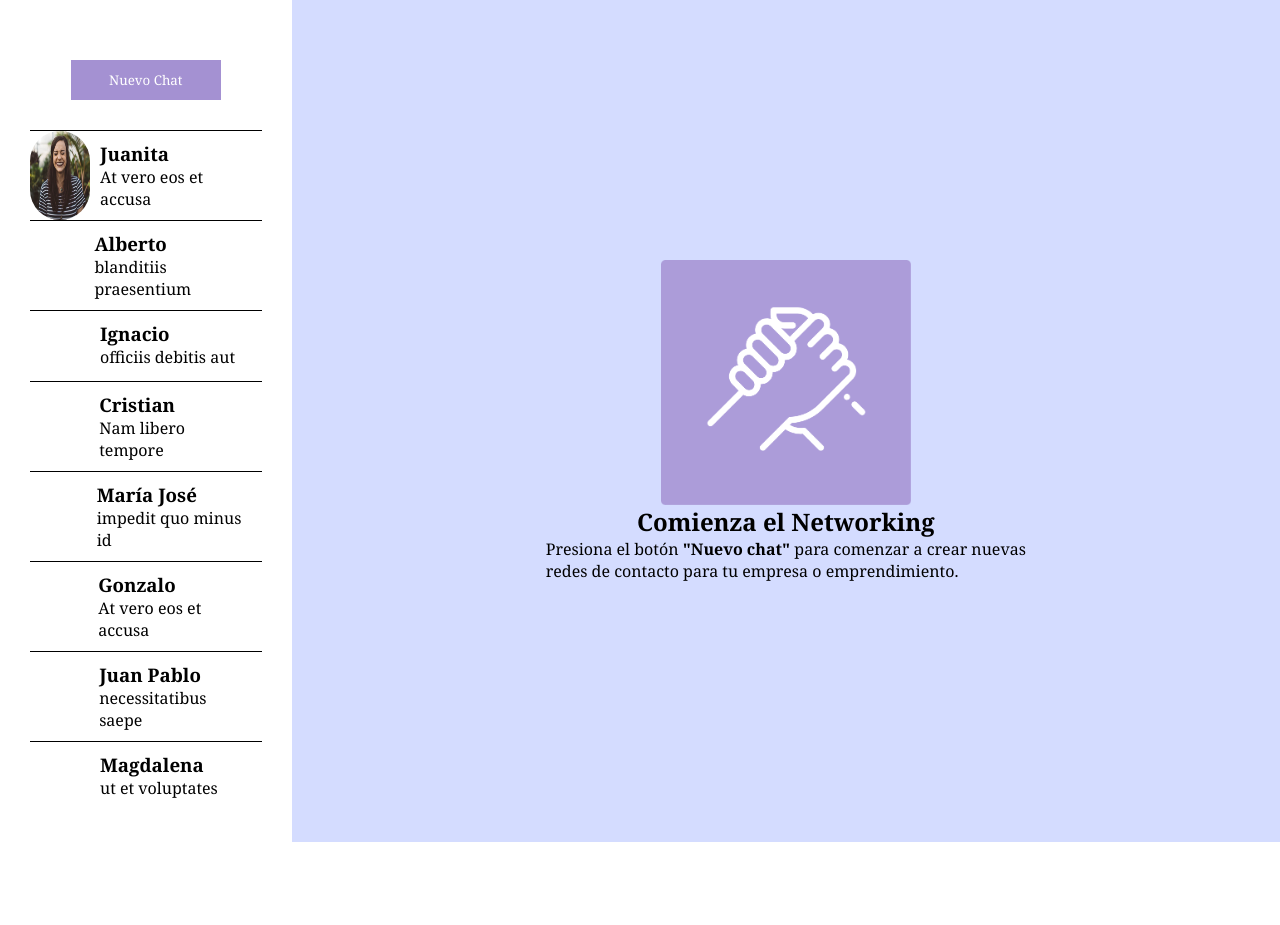
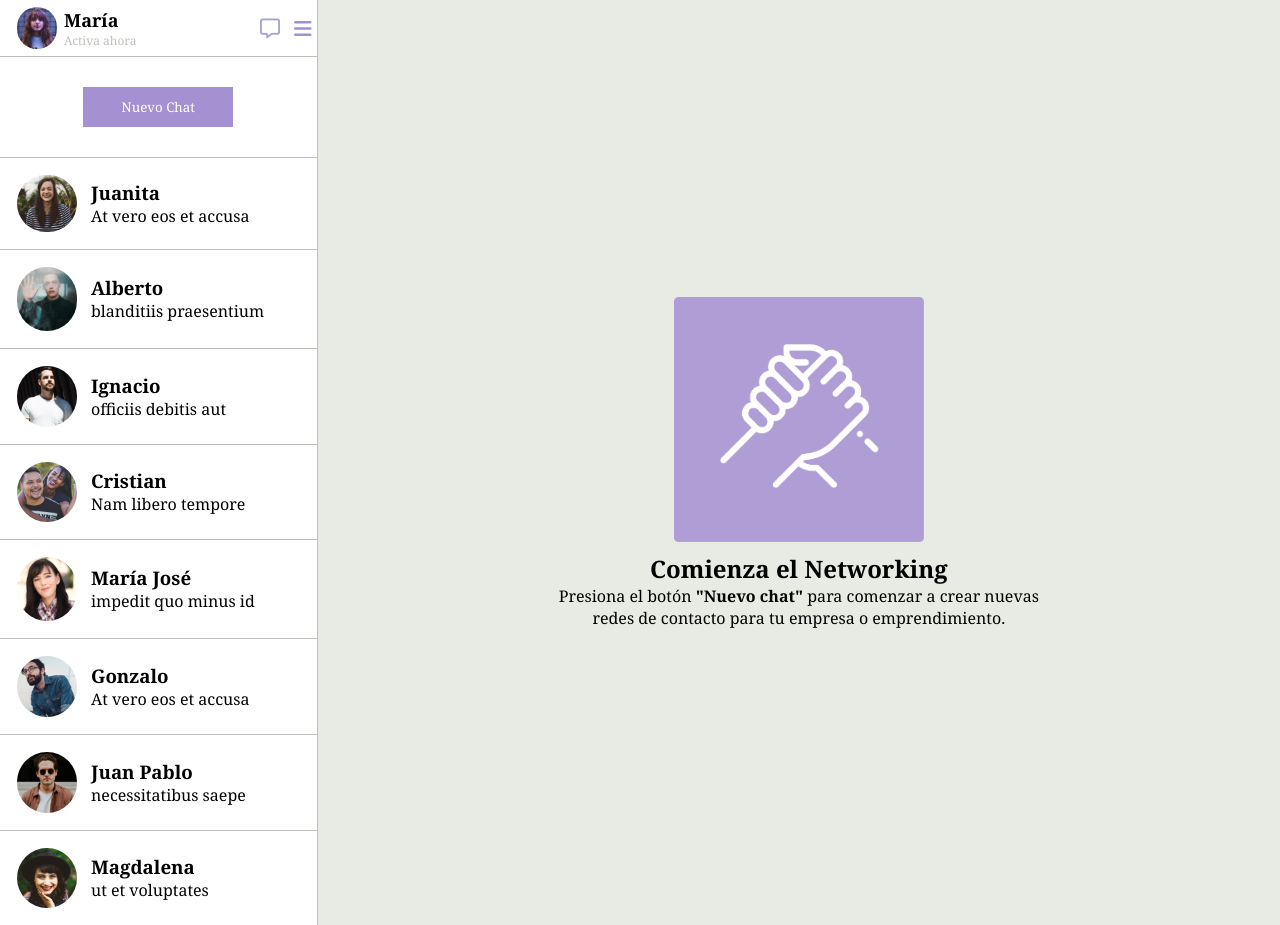
Before and after one commit to jhonnyquevedo/flexbox-jhonny, a plain HTML site: page index.html in a window 1280 px wide. Before the commit the page ends 842 px from the top, so only its background shows below. Drawn offline with Linux system fonts and the light colour scheme.

Commit message:
commit final

```diff
--- a/assets/css/style.css
+++ b/assets/css/style.css
@@ -16,32 +16,42 @@ main {
     justify-content: center;
     align-items: center;
     min-height: 100vh;
-    background-color: #d4dcff;
+    background-color: #E8EBE4;
 }
 
 .principal img{
     width: 250px;
 }
 
+.principal h2{
+    padding-top: 10px;
+}
+
 .contactos{
-    padding: 30px;
-    width: 300px;
+    display: flex;
+    flex-direction: column;
+    flex-basis: 33%
 }
 
 .contactos .contacto{
     display: flex;
     min-height: 70px;
-    border-color: black;
     border-top: solid 1px;
+    border-color: #BEC1BB;
+    border-right: solid 1px;
+    border-color: #BEC1BB;
+    padding: 10px;
+    align-items: center;
 }
 
 .contactos .contacto img{
     width: 60px;
     border-radius: 30px;
+    margin: 7px;
 }
 
 .contactos .contacto .info{
-   padding: 10px;
+   margin: 7px;
 }
 
 .nuevo-chat{
@@ -49,11 +59,15 @@ main {
     justify-content: center;
     align-items: center;
     height: 100px;
+    border-top: solid 1px;
+    border-color: #BEC1BB;
+    border-right: solid 1px;
+    border-color: #BEC1BB;
 }
 
 .nuevo-chat button {
     height: 40px;
-    background-color: #A491D2;
+    background-color: #a491d2;
     color: white;
     border: none;
     width: 150px;
@@ -64,5 +78,34 @@ main {
 }
 
 .nuevo-chat button:focus{
-    background-color: #F7BFB6;
+    background-color: #bec1bb;
 }
+
+.contactos nav{
+    display: flex;
+    justify-content: space-between;
+    align-items: center;
+    border-right: solid 1px;
+    border-color: #BEC1BB;
+}
+
+.contactos nav img{
+    width: 40px;
+    border-radius: 30px;
+    margin: 7px;
+}
+
+.contactos .perfil{
+    display: flex;
+    font-size: 12px;
+    align-items: center;
+    margin-left: 10px;
+}
+
+.contactos nav .items i{
+    padding: 5px;
+}
+
+.contactos nav .info p{
+    color: #bec1bb;
+}
--- a/index.html
+++ b/index.html
@@ -6,10 +6,25 @@
     <title>Sistema de mensajería</title>
     <!-- css -->
     <link rel="stylesheet" href="./assets/css/style.css">
+    <script src="https://kit.fontawesome.com/e7bc0e678d.js" crossorigin="anonymous"></script>
 </head>
 <body>
     <main>
         <section class="contactos">
+            <nav>
+                <div class="perfil">
+                    <img src="./assets/imgs/maria.jpg" alt="">
+                    <div class="info">
+                        <h2>María</h2>
+                        <p>Activa ahora</p>
+                    </div>
+
+                </div>
+                <div class="items">
+                    <i class="fa-regular fa-message fa-lg" style="color: #a4a5d2;"></i>
+                    <i class="fa-solid fa-bars fa-lg" style="color: #a491d2;"></i>
+                </div>
+            </nav>
             <div class="nuevo-chat">
                 <button>Nuevo Chat</button>
             </div>
@@ -22,7 +37,7 @@
             </div>
 
             <div class="contacto">
-                <img src="" alt="">
+                <img src="./assets/imgs/alberto.jpg" alt="">
                 <div class="info">
                     <h3>Alberto</h3>
                     <p>blanditiis praesentium</p>
@@ -30,7 +45,7 @@
             </div>
 
             <div class="contacto">
-                <img src="" alt="">
+                <img src="./assets/imgs/ignacio.jpg" alt="">
                 <div class="info">
                     <h3>Ignacio</h3>
                     <p>officiis debitis aut</p>
@@ -38,7 +53,7 @@
             </div>
 
             <div class="contacto">
-                <img src="" alt="">
+                <img src="./assets/imgs/cristian.jpg" alt="">
                 <div class="info">
                     <h3>Cristian</h3>
                     <p>Nam libero tempore</p>
@@ -46,7 +61,7 @@
             </div>
 
             <div class="contacto">
-                <img src="" alt="">
+                <img src="./assets/imgs/maria_jose.jpg" alt="">
                 <div class="info">
                     <h3>María José</h3>
                     <p> impedit quo minus id</p>
@@ -54,7 +69,7 @@
             </div>
 
             <div class="contacto">
-                <img src="" alt="">
+                <img src="./assets/imgs/gonzalo.jpg" alt="">
                 <div class="info">
                     <h3>Gonzalo</h3>
                     <p>At vero eos et accusa</p>
@@ -62,7 +77,7 @@
             </div>
 
             <div class="contacto">
-                <img src="" alt="">
+                <img src="./assets/imgs/juan_pablo.jpg" alt="">
                 <div class="info">
                     <h3>Juan Pablo</h3>
                     <p>necessitatibus saepe</p>
@@ -70,7 +85,7 @@
             </div>
 
             <div class="contacto">
-                <img src="" alt="">
+                <img src="./assets/imgs/magdalena.jpg" alt="">
                 <div class="info">
                     <h3>Magdalena</h3>
                     <p>ut et voluptates</p>
@@ -80,7 +95,8 @@
         <section class="principal">
             <img src="./assets/imgs/hand.png" alt="">
             <h2>Comienza el Networking</h2>
-            <p>Presiona el botón <strong>"Nuevo chat"</strong>  para comenzar a crear nuevas <br> redes de contacto para tu empresa o emprendimiento.</p>
+            <p>Presiona el botón <strong>"Nuevo chat"</strong>  para comenzar a crear nuevas</p>
+            <p>redes de contacto para tu empresa o emprendimiento.</p>
         </section>
     </main>
 
```
